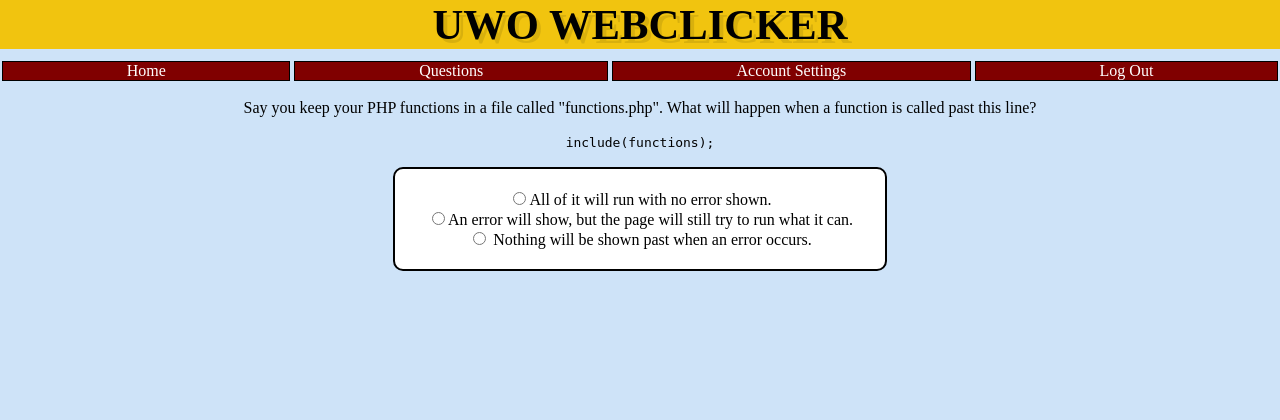
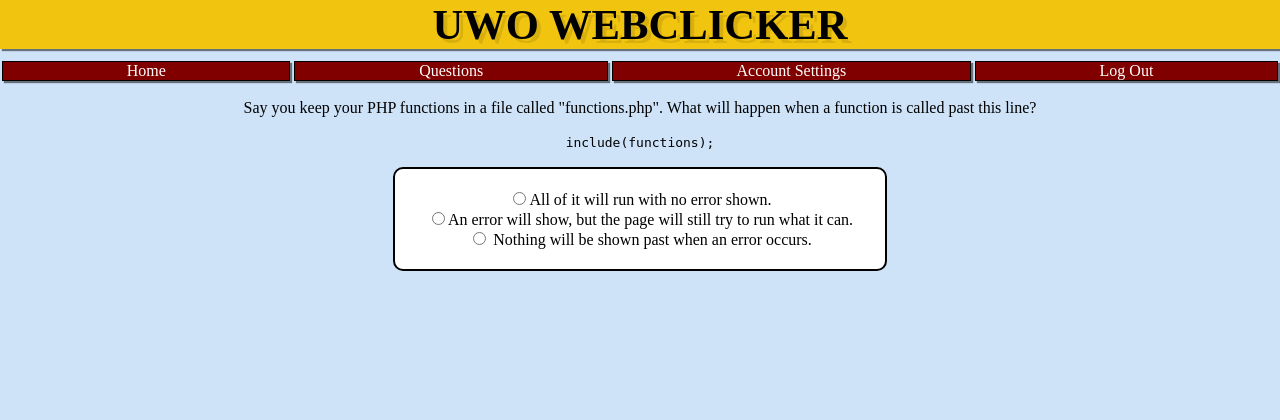
Before and after one commit to BrettSwanson/PIndiv3, a PHP site: page /Q5.php in a window 1280 px wide. Shown: the top 420 px of the page. Run offline with PHP 8.4, Linux system fonts and the light colour scheme.

Commit message:
added shaddows

```diff
--- a/styles.css
+++ b/styles.css
@@ -18,6 +18,8 @@ body {
   color: white;
   margin-top: 100px;
   display: inline-block;
+  border-radius: 10px;
+  box-shadow: 6px 6px 5px rgba(0, 0, 0, 0.5);
 }
 
 #footer {
@@ -61,6 +63,7 @@ nav > div > a {
  flex-grow: 1;
  background-color: maroon;
  text-decoration: none;
+ box-shadow: 2px 2px 1px rgba(0, 0, 0, 0.5);
 }
 
 h1{
@@ -72,6 +75,7 @@ h1{
   margin: 0px;
   margin-bottom: 10px;
   text-shadow: 4px 4px 0 rgba(0,0,0,0.1);
+  box-shadow: 2px 2px 1px rgba(0, 0, 0, 0.5);
 }
 
 
```
